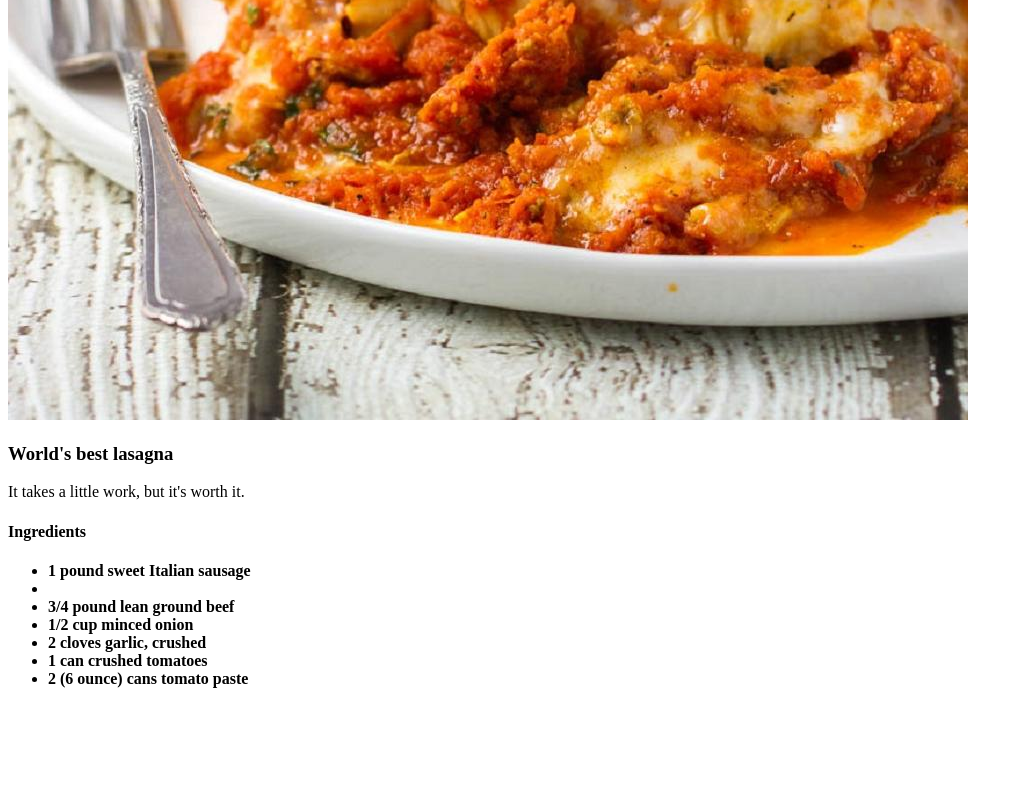
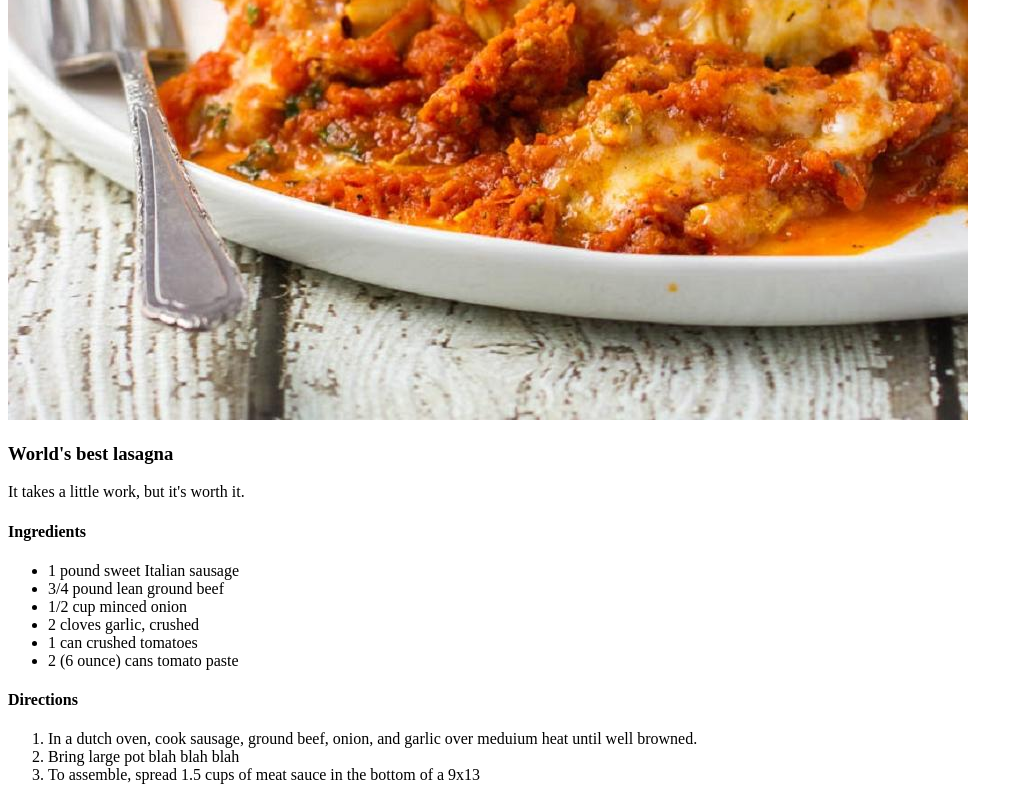
Before and after one commit to kduangsay/odin-recipes, a plain HTML site: page recipes/lasagna.html in a window 1280 px wide. Shown: the part 620-1420 px from the top of the page, without its empty margins (0-1023 px from the left). Before the commit the page ends 1329 px from the top, so only its background shows below. Drawn offline with Linux system fonts and the light colour scheme.

Commit message:
Added two more recipe pages

```diff
--- a/recipes/lasagna.html
+++ b/recipes/lasagna.html
@@ -10,14 +10,23 @@
     <img src="../images/lasagna.jpg" alt ="Delicious lasagna">
     <h3>World's best lasagna</h3>
     <p>It takes a little work, but it's worth it.</p>
-    <p><h4>Ingredients<h4>
+    <p><h4>Ingredients</h4>
     <p><ul>
-        <li>1 pound sweet Italian sausage<li>
+        <li>1 pound sweet Italian sausage</li>
         <li>3/4 pound lean ground beef</li>
         <li>1/2 cup minced onion</li>
         <li>2 cloves garlic, crushed</li>
         <li>1 can crushed tomatoes</li>
         <li>2 (6 ounce) cans tomato paste</li>
+    </ul></p>
+
+    <p><h4>Directions</h4></p>
+    <p><ol>
+        <li>In a dutch oven, cook sausage, ground beef, onion, and garlic over meduium heat until well browned.</li>
+        <li>Bring large pot blah blah blah</li>
+        <li>To assemble, spread 1.5 cups of meat sauce in the bottom of a 9x13</li>
+    </ol></p>
+
 </body>
 
 </html>
```
Also changed, not shown: index.html (+5 -1 lines), recipes/pollo-guisado.html (added, +11 -0 lines), images/pollo.jpg (added), recipes/ramen.html (added).
